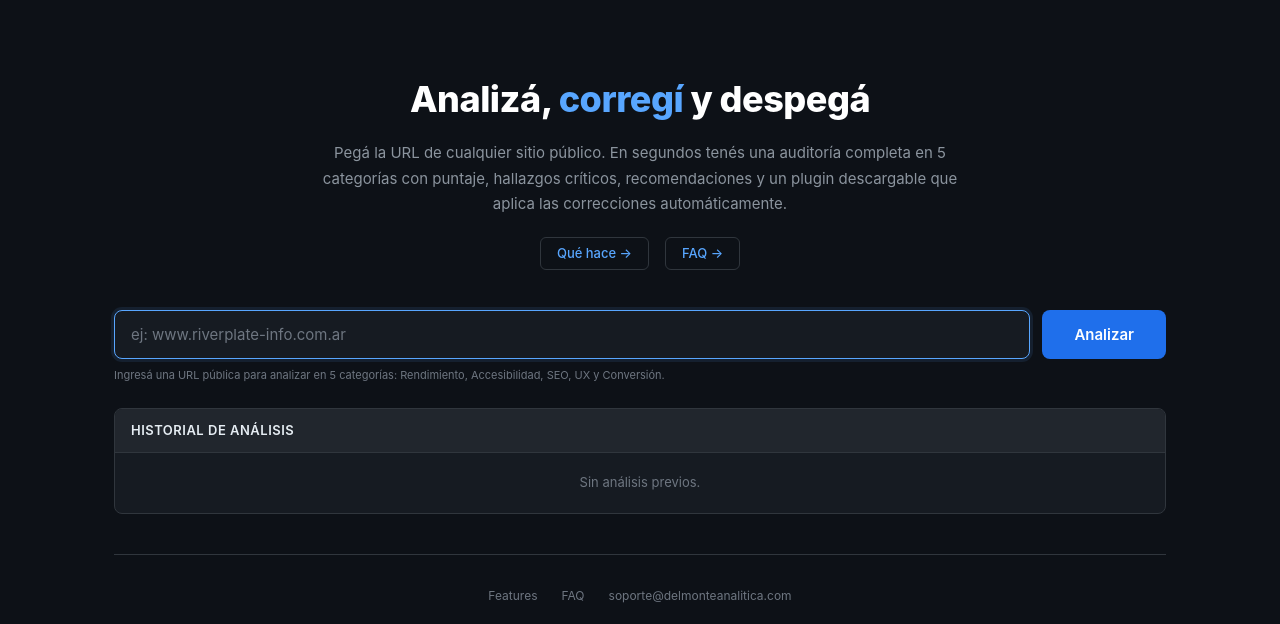
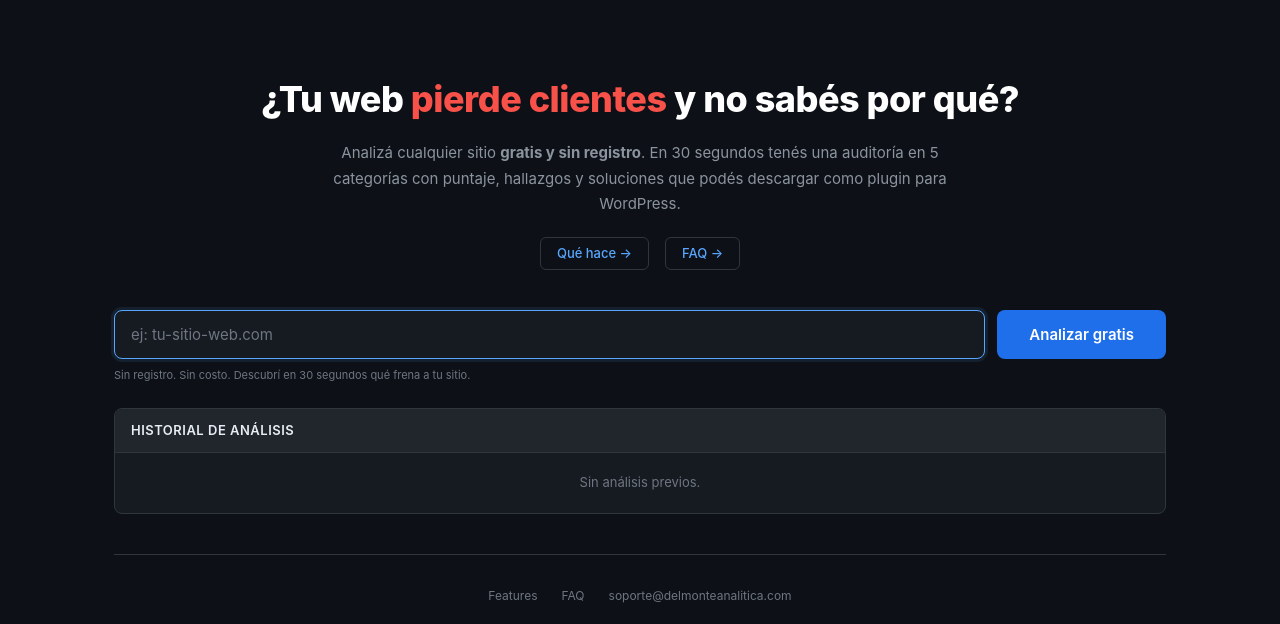
Before and after one commit to hoyosclaudio11-svg/web-analyzer, a Flask app: page / in a window 1280 px wide. Shown: the part 74-698 px from the top of the page. Run offline with Flask 3, Linux system fonts and the light colour scheme; data that the repository does not hold is empty.

Commit message:
feat: demo gratuita sin registro con CTA post-analisis
- Hero: mensaje "gratis y sin registro"
- Boton "Analizar gratis" en vez de "Analizar"
- CTA post-analisis para anonimos: "Crear cuenta gratis" o "Comprar"
- Se oculta al loguearse
- Estilos: tarjeta CTA con borde azul y gradiente

Co-Authored-By: Claude Opus 4.7 <noreply@anthropic.com>

```diff
--- a/templates/index.html
+++ b/templates/index.html
@@ -61,15 +61,11 @@
 
   <!-- HERO -->
   <section class="hero-section">
-    <h1 class="hero-title">Analizá, <span style="color:var(--blue)">corregí</span> y despegá</h1>
-    <p class="hero-desc">Pegá la URL de cualquier sitio público. En segundos tenés una auditoría completa en 5 categorías con puntaje, hallazgos críticos, recomendaciones y un plugin descargable que aplica las correcciones automáticamente.</p>
+    <h1 class="hero-title">¿Tu web <span style="color:var(--red)">pierde clientes</span> y no sabés por qué?</h1>
+    <p class="hero-desc">Analizá cualquier sitio <strong>gratis y sin registro</strong>. En 30 segundos tenés una auditoría en 5 categorías con puntaje, hallazgos y soluciones que podés descargar como plugin para WordPress.</p>
     <div class="hero-links">
       <a href="/features">Qué hace →</a>
       <a href="/faq">FAQ →</a>
-    </div>
-    <div class="hero-stats" id="hero-stats" style="display:none">
-      <span><strong id="stat-analyses">0</strong> sitios analizados</span>
-      <span><strong id="stat-downloads">0</strong> plugins descargados</span>
     </div>
   </section>
 
@@ -79,15 +75,28 @@
       <div class="url-input-wrap">
         <span class="url-prefix"></span>
         <input type="text" id="url-input" class="url-input"
-               placeholder="ej: www.riverplate-info.com.ar"
+               placeholder="ej: tu-sitio-web.com"
                autocomplete="off" spellcheck="false">
       </div>
       <button type="submit" id="btn-analyze" class="btn-analyze">
-        Analizar
+        Analizar gratis
       </button>
     </form>
-    <p id="input-hint" class="input-hint">Ingresá una URL pública para analizar en 5 categorías: Rendimiento, Accesibilidad, SEO, UX y Conversión.</p>
+    <p id="input-hint" class="input-hint">Sin registro. Sin costo. Descubrí en 30 segundos qué frena a tu sitio.</p>
   </section>
+
+  <!-- CTA POST-DEMO (anónimo) -->
+  <div id="demo-cta" class="demo-cta" style="display:none">
+    <div class="demo-cta-content">
+      <h3>¿Querés ver las <span style="color:var(--blue)">recomendaciones completas</span> y descargar las soluciones?</h3>
+      <p>Creá tu cuenta gratis en 10 segundos. Sin tarjeta. Sin compromiso.</p>
+      <div class="demo-cta-buttons">
+        <button id="btn-demo-register" class="btn-upgrade">Crear cuenta gratis</button>
+        <span style="color:#888;margin:0 12px">o</span>
+        <button id="btn-demo-buy" class="btn-upgrade" style="background:var(--green)">Comprar por ARS 12.000</button>
+      </div>
+    </div>
+  </div>
 
   <!-- LOADING -->
   <div id="loading" class="loading" style="display:none">
```
Also changed, not shown: static/script.js (+37 -1 lines), static/style.css (+32 -0 lines).
